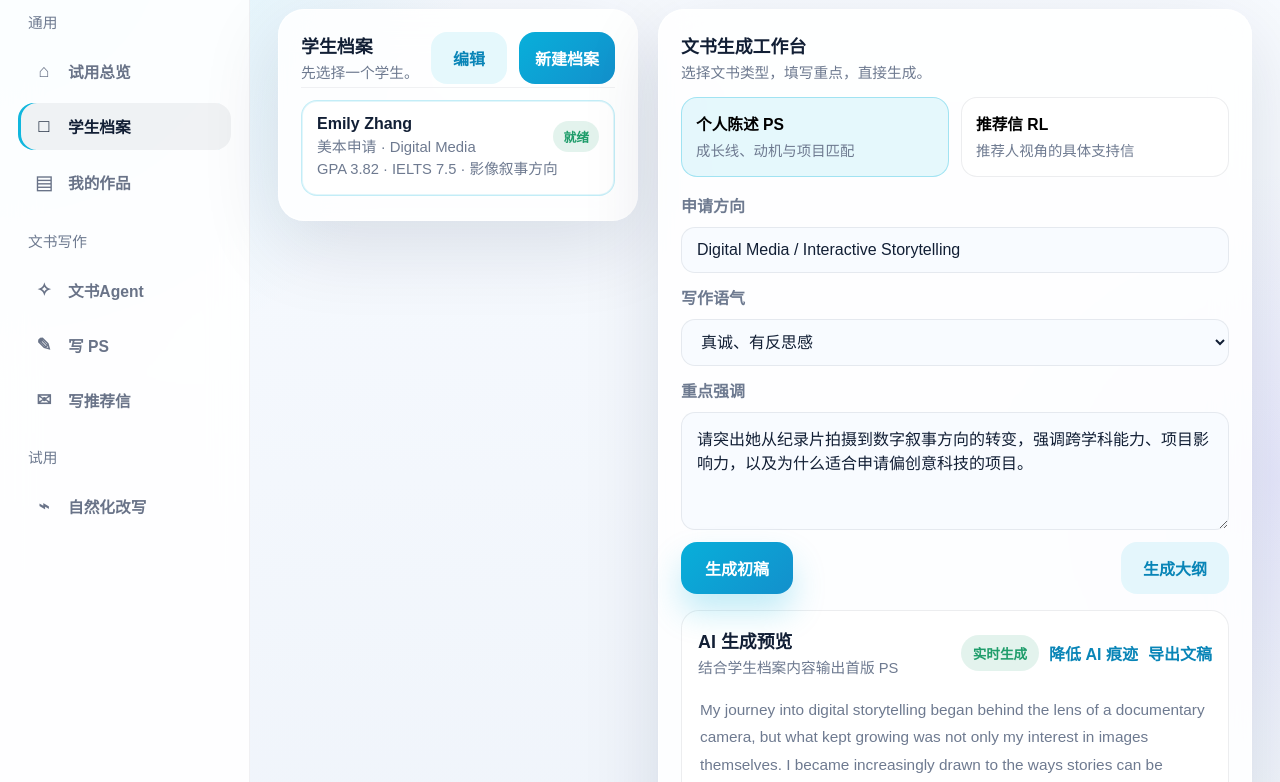
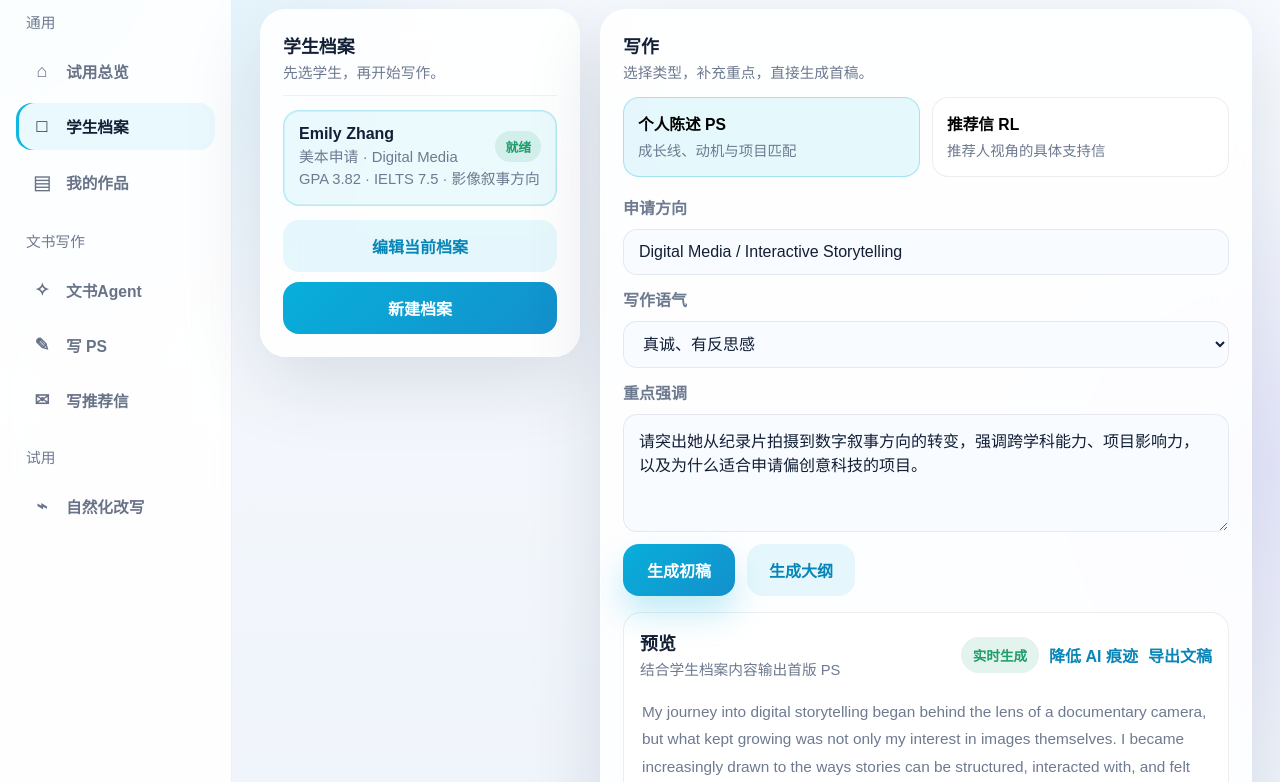
Before and after one commit to marcuszuo/zionedu, a website with bundled scripts: page index.html in a window 1280 px wide. Shown: the part 83-865 px from the top of the page. Built offline with nearby package versions, Linux system fonts and the light colour scheme.

Commit message:
Further simplify student and writer sections

```diff
--- a/index.html
+++ b/index.html
@@ -70,11 +70,7 @@
             <div class="panel-header">
               <div>
                 <p class="panel-title">学生档案</p>
-                <p class="panel-subtitle">先选择一个学生。</p>
-              </div>
-              <div class="header-actions">
-                <button class="ghost-btn compact-btn" id="edit-student-btn">编辑</button>
-                <button class="primary-btn compact-btn" data-open-student-modal>新建档案</button>
+                <p class="panel-subtitle">先选学生，再开始写作。</p>
               </div>
             </div>
 
@@ -91,13 +87,18 @@
               </article>
 
             </div>
+
+            <div class="student-tools">
+              <button class="ghost-btn compact-btn" id="edit-student-btn">编辑当前档案</button>
+              <button class="primary-btn compact-btn" data-open-student-modal>新建档案</button>
+            </div>
           </div>
 
           <div class="panel workspace-panel">
             <div class="panel-header">
               <div>
-                <p class="panel-title">文书生成工作台</p>
-                <p class="panel-subtitle">选择文书类型，填写重点，直接生成。</p>
+                <p class="panel-title">写作</p>
+                <p class="panel-subtitle">选择类型，补充重点，直接生成首稿。</p>
               </div>
             </div>
 
@@ -154,10 +155,10 @@
             <div class="output-card">
               <div class="output-header">
                 <div>
-                <p class="panel-title" id="output-title">AI 生成预览</p>
-                <p class="panel-subtitle" id="output-subtitle">结合学生档案内容输出首版 PS</p>
-              </div>
-              <div class="output-actions">
+                  <p class="panel-title" id="output-title">预览</p>
+                  <p class="panel-subtitle" id="output-subtitle">结合学生档案内容输出首版 PS</p>
+                </div>
+                <div class="output-actions">
                   <span class="ai-score" id="ai-score">实时生成</span>
                   <button class="text-btn" id="humanize-btn">降低 AI 痕迹</button>
                   <button class="text-btn" id="export-btn">导出文稿</button>
--- a/styles.css
+++ b/styles.css
@@ -42,7 +42,7 @@ textarea {
 
 .app-shell {
   display: grid;
-  grid-template-columns: 250px 1fr;
+  grid-template-columns: 232px 1fr;
   min-height: 100vh;
 }
 
@@ -50,7 +50,7 @@ textarea {
   display: flex;
   flex-direction: column;
   gap: 22px;
-  padding: 22px 18px;
+  padding: 22px 16px;
   background: rgba(255, 255, 255, 0.88);
   backdrop-filter: blur(18px);
   border-right: 1px solid rgba(18, 31, 53, 0.06);
@@ -115,7 +115,7 @@ textarea {
 .nav-item:hover,
 .nav-item.active {
   color: var(--text);
-  background: rgba(18, 31, 53, 0.05);
+  background: rgba(16, 183, 222, 0.08);
   box-shadow: inset 3px 0 0 var(--brand);
 }
 
@@ -397,7 +397,7 @@ textarea {
 }
 
 .content-grid {
-  grid-template-columns: minmax(320px, 360px) minmax(0, 1fr);
+  grid-template-columns: minmax(280px, 320px) minmax(0, 1fr);
   margin-top: 8px;
   align-items: start;
 }
@@ -574,12 +574,12 @@ textarea {
 }
 
 .student-panel .panel-header {
-  padding-bottom: 2px;
+  padding-bottom: 10px;
   border-bottom: 1px solid rgba(18, 31, 53, 0.06);
 }
 
 .workspace-panel .panel-header {
-  margin-bottom: 4px;
+  margin-bottom: 2px;
 }
 
 .panel-title {
@@ -600,10 +600,23 @@ textarea {
   margin-top: 14px;
 }
 
+.student-tools {
+  display: grid;
+  gap: 10px;
+  margin-top: 14px;
+}
+
+.student-tools .primary-btn,
+.student-tools .ghost-btn {
+  width: 100%;
+  justify-content: center;
+  box-shadow: none;
+}
+
 .student-card {
   padding: 14px 15px;
   border-radius: 16px;
-  background: rgba(255, 255, 255, 0.78);
+  background: rgba(255, 255, 255, 0.64);
   border: 1px solid var(--line);
   cursor: pointer;
   transition: 180ms ease;
@@ -611,8 +624,8 @@ textarea {
 
 .student-card.active {
   border-color: rgba(16, 183, 222, 0.25);
-  box-shadow: inset 0 0 0 1px rgba(16, 183, 222, 0.12);
-  transform: translateY(-2px);
+  box-shadow: inset 0 0 0 1px rgba(16, 183, 222, 0.14);
+  background: rgba(16, 183, 222, 0.08);
 }
 
 .student-card:hover {
@@ -710,6 +723,14 @@ textarea {
   background: rgba(16, 183, 222, 0.1);
 }
 
+.workspace-panel .generator-form {
+  margin-top: 18px;
+}
+
+.workspace-panel .form-actions {
+  justify-content: flex-start;
+}
+
 .generator-form {
   display: grid;
   gap: 12px;
@@ -754,7 +775,7 @@ textarea {
   margin-top: 16px;
   padding: 16px;
   border-radius: 18px;
-  background: rgba(255, 255, 255, 0.76);
+  background: rgba(255, 255, 255, 0.68);
   border: 1px solid var(--line);
 }
 
```
